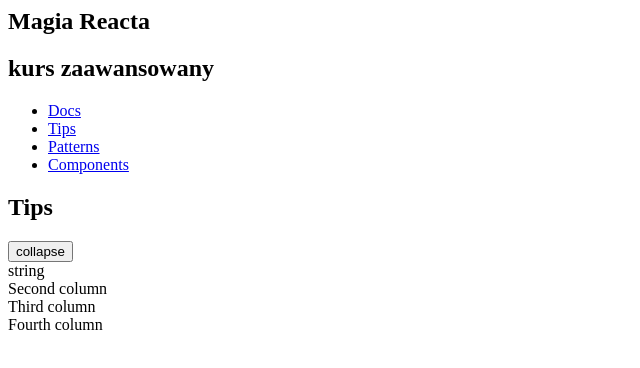
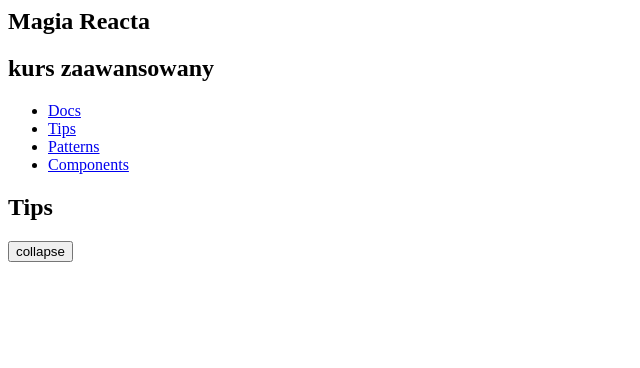
Before and after one commit to GrzegorzNecka/react-hook-1, a React (Create React App) app: page /tips in a window 1280 px wide. Shown: the top 368 px of the page, without its empty margins (0-640 px from the left). Built offline with nearby package versions, Linux system fonts and the light colour scheme.

Commit message:
3 files modified, 1 added

```diff
--- a/src/components/Columns/Columns.js
+++ b/src/components/Columns/Columns.js
@@ -3,14 +3,14 @@ import withCollapse from "./../../hoc/withCollapse";
 
 // columns to element Tips.js
 
-const Columns = ({ data }) => {
+const Columns = ({ isCollapsed }) => {
   return (
     <div className="columns">
       <div className="column">
         <button className="button is-dark is-large">collapse</button>
-        <div>
+        <div className={isCollapsed && `is-Collapsed`}>
           <div className="column">
-            <div className="notification is-primary">{data}</div>
+            <div className="notification is-primary">ss</div>
           </div>
           <div className="column">
             <div className="notification is-primary">Second column</div>
--- /dev/null
+++ b/src/components/Columns/style.css
@@ -0,0 +1,5 @@
+.is-Collapsed {
+  height: 0;
+  overflow: hidden;
+  background: red;
+}
--- a/src/hoc/withCollapse.js
+++ b/src/hoc/withCollapse.js
@@ -1,7 +1,7 @@
 import React from "react";
 
 const withCollapse = WrapComponent => {
-  return () => <WrapComponent data="string" />;
+  return () => <WrapComponent isCollapsed={true} />;
 };
 
 export default withCollapse;
```
Also changed, not shown: 1 other file (tests, documents, lock files or other folders).
